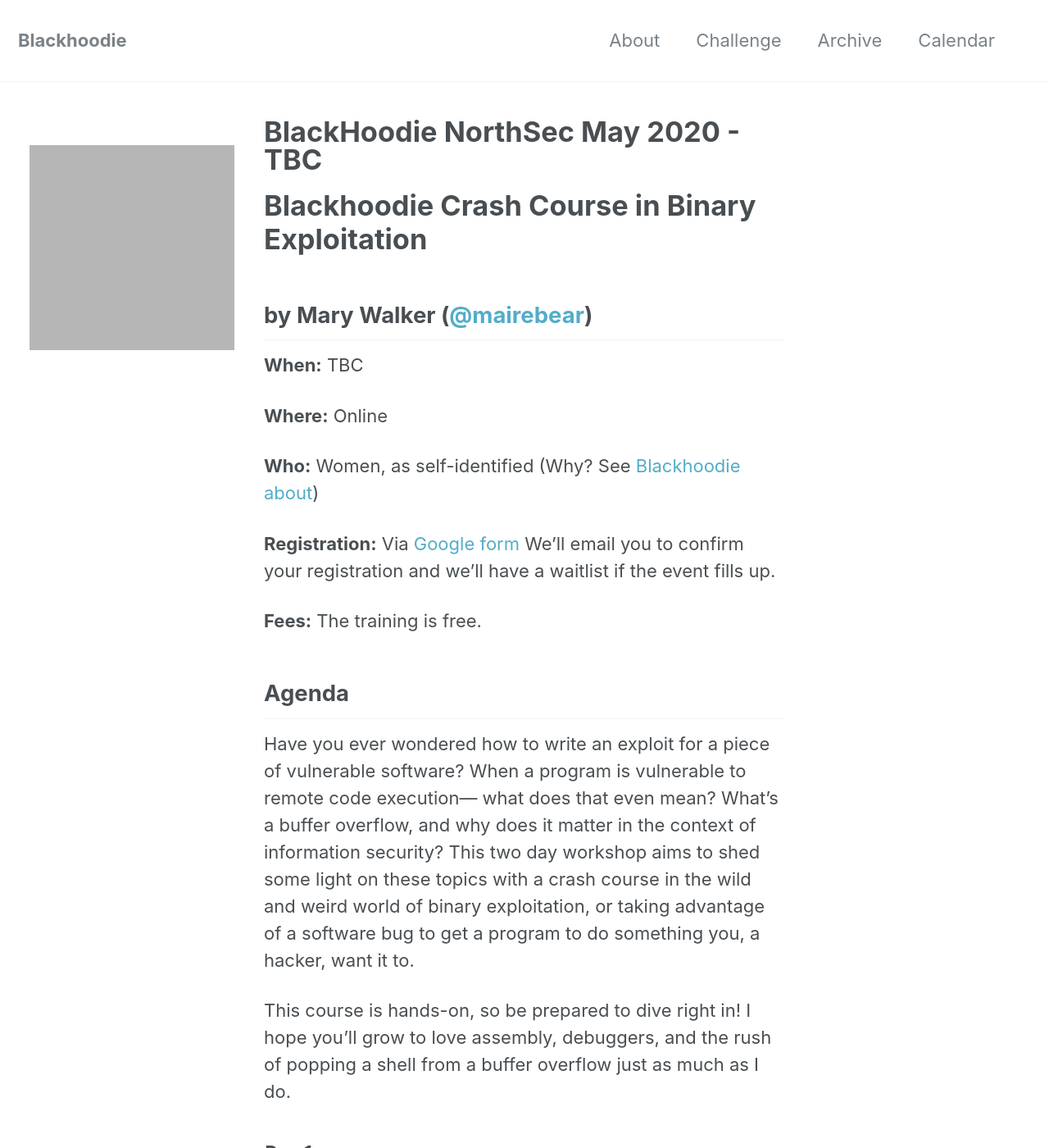
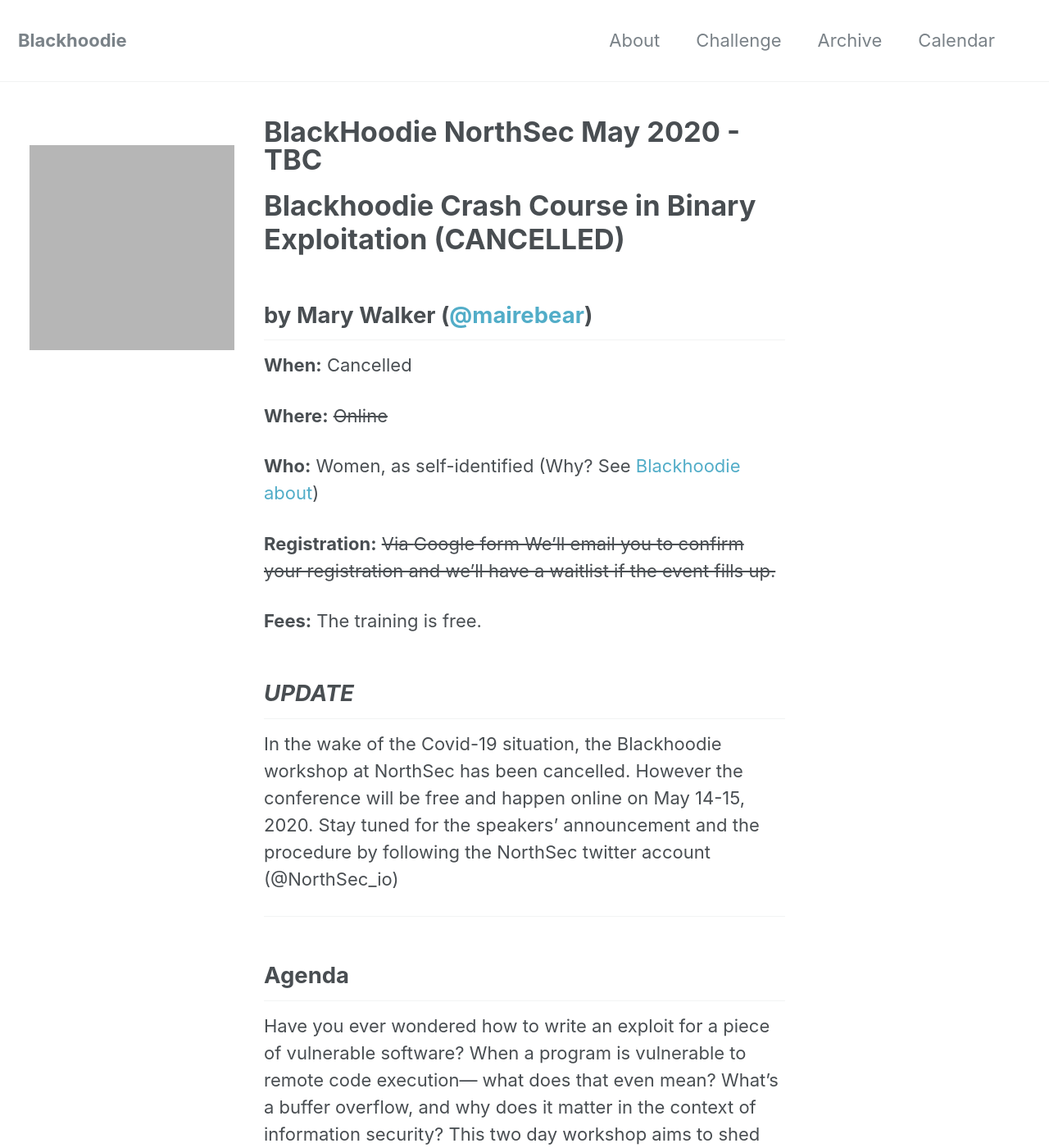
Before and after one commit to blackhoodieRE/blackhoodiere.github.io, a Jekyll site: the page built from _posts/2020-05-12-NorthSec_Montreal.md, in a window 1280 px wide and 1400 px high. Shown: the whole window at 82% size. Built offline with Jekyll 4.4.1, drawn with Linux system fonts in a browser that asks for light colours; comment, search, counter and statistics services are not loaded; grey boxes are pictures that could not be loaded.

Commit message:
Updated the event to CANCELLED

```diff
--- a/_posts/2020-05-12-NorthSec_Montreal.md
+++ b/_posts/2020-05-12-NorthSec_Montreal.md
@@ -6,19 +6,24 @@
 date: 2020-03-05 00:00:00 -0500
 ---
 
-# Blackhoodie Crash Course in Binary Exploitation
+# Blackhoodie Crash Course in Binary Exploitation (CANCELLED)
 ## by Mary Walker ([@mairebear](https://twitter.com/Mairebear))
 
-**When:** TBC
+**When:** Cancelled
 
-**Where:** Online
+**Where:** ~~Online~~
 
 **Who:** Women, as self-identified (Why? See [Blackhoodie about](https://blackhoodie.re/about/))
 
-**Registration:** Via [Google form](https://forms.gle/TT4c8f79j2MUsnH69) We’ll email you to confirm your registration and we’ll have a waitlist if the event fills up.
+**Registration:** ~~Via [Google form](https://forms.gle/TT4c8f79j2MUsnH69) We’ll email you to confirm your registration and we’ll have a waitlist if the event fills up.~~
 
 **Fees:** The training is free.
 
+## ***UPDATE***
+
+In the wake of the Covid-19 situation, the Blackhoodie workshop at NorthSec has been cancelled. However the conference will be free and happen online on May 14-15, 2020. Stay tuned for the speakers' announcement and the procedure by following the NorthSec twitter account (@NorthSec_io)
+
+---
 ## Agenda
 
 Have you ever wondered how to write an exploit for a piece of vulnerable software? When a program is vulnerable to remote code execution— what does that even mean? What’s a buffer overflow, and why does it matter in the context of information security? This two day workshop aims to shed some light on these topics with a crash course in the wild and weird world of binary exploitation, or taking advantage of a software bug to get a program to do something you, a hacker, want it to.
```
